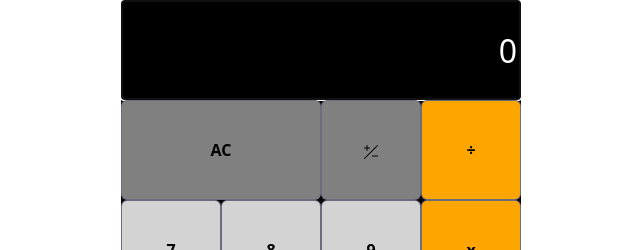
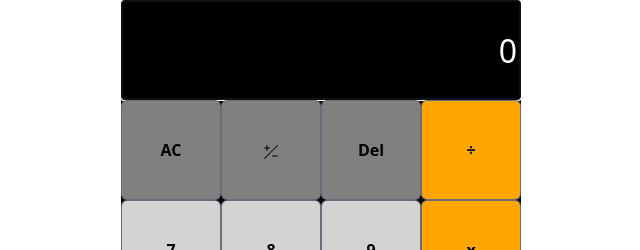
Before and after one commit to villysiu/react-calculator, a React (Create React App) app: page / in a window 1280 px wide. Shown: the top 250 px of the page, without its empty margins (319-959 px from the left). Built offline with nearby package versions, Linux system fonts and the light colour scheme.

Commit message:
add a delete button

```diff
--- /dev/null
+++ b/src/components/ButtonDkGray.js
@@ -0,0 +1,15 @@
+import Button from 'react-bootstrap/Button';
+import { PlusSlashMinus } from 'react-bootstrap-icons'
+
+export const ButtonDkGray = ({btnName, val, keyPressed, handleClick}) => {
+
+    return(
+        <Button
+            key={btnName}
+            id={btnName}
+            className={keyPressed===btnName? "key key_num_active":"key key_dkgray"}
+            onClick={e=>handleClick(val)}>
+                {val==='neg' ? <PlusSlashMinus /> : val}
+        </Button>
+    )
+}
--- /dev/null
+++ b/src/components/ButtonOrange.js
@@ -0,0 +1,12 @@
+import Button from 'react-bootstrap/Button';
+export const ButtonOrange = ({btnName, op, clickedOp, handleClick}) => {
+    return(
+        <Button
+            key={btnName}
+            id={btnName}
+            className={clickedOp===op ? 'key key_white' : 'key key_orange'}
+            onClick={e=>handleClick(op)}>
+                {op==='*' ? 'x' : op==='/'? '÷' : op}
+        </Button>
+    )
+}
--- a/src/components/Calc.js
+++ b/src/components/Calc.js
@@ -17,13 +17,14 @@ export const main = (x) =>{
         case inputArr[0] === 'Error':
             return 'Error'
         case x==='Backspace':
+        case x==='Del':
             [inputArr, output] = backSpaceHelper(inputArr, output)
             break;
         case x==='=':
         case x==='Enter':
             [inputArr, output] = equalHelper(inputArr)
             break;
-        case x==='+/-':
+        case x==='neg':
             [inputArr, output] = negHelper(inputArr, output)
             break;
         case x==='.':
@@ -35,7 +36,9 @@ export const main = (x) =>{
         case x==='/':
             [inputArr, output] = operatorHelper(x,inputArr)
             break;
-
+        // case x==='%':
+        //     [inputArr, output] = percentHelper(x,inputArr)
+        //     break;
         default: //digit 0 to 9
             [inputArr, output] = digitHelper(x,inputArr, output)
             break;
--- a/src/components/Keyboard.js
+++ b/src/components/Keyboard.js
@@ -1,20 +1,22 @@
 import { useEffect } from 'react';
 import Button from 'react-bootstrap/Button';
-import { PlusSlashMinus } from 'react-bootstrap-icons'
 import { useState } from 'react';
 import { main } from './calc';
 import { validateInput } from './inputHelpers';
 import { isOperator } from './calcHelpers';
 import { ButtonLtGray } from './ButtonLtGray';
+import { ButtonOrange } from './ButtonOrange';
+import { ButtonDkGray } from './ButtonDkGray';
 const Keyboard = () => {
-    const [val, setVal] = useState('0')
+    const [output, setOutput] = useState('0')
     const [clickedOp, setClickedOp] = useState(null)
 
     const [keyPressed, setKeyPressed] = useState(null)
     const [altPressed, setAltPressed] = useState(false)
+
     const handleClick = (input) =>{
-        const output = main(input)
-        setVal(output)
+        const res = main(input)
+        setOutput(res)
         setClickedOp(isOperator(input) ? input : null)
     }
 
@@ -36,13 +38,18 @@ const Keyboard = () => {
                 setAltPressed(e.type === 'keydown')
             }
             else if(e.keyCode === 189 && altPressed){
-                setKeyPressed('neg')
+                setKeyPressed('btn-neg')
                 // setAltPressed(false)
                 document.getElementById(`btn-neg`).click();
             }
-            else if(e.keyCode === 190){ //dot
-                setKeyPressed('btn-dot')
-                document.getElementById(`btn-dot`).click();
+
+            else if(e.key === 'Enter'){
+                setKeyPressed('btn-=')
+                document.getElementById(`btn-=`).click();
+            }
+            else if(e.key === 'Backspace'){
+                setKeyPressed('btn-Del')
+                document.getElementById(`btn-Del`).click();
             }
             else {
                 setKeyPressed(`btn-${e.key}`)
@@ -68,7 +75,7 @@ const Keyboard = () => {
             <div>
                 <input
                 autoFocus
-                type="text" className='display_input' value={val}
+                type="text" className='display_input' value={output}
                 onChange={handleChange}
                 onKeyDown={handleKeyPressed}
                 onKeyUp={handleKeyUp}
@@ -77,12 +84,11 @@ const Keyboard = () => {
             <div className='keys'>
                 <div className='keys_pad'>
                     <div className='misc'>
-                        <Button id="btn-AC" className="key key_double key_dkgray" onClick={e=>handleClick('AC')}>AC</Button>
-                        <Button id="btn-neg"
-                            className={keyPressed==='neg' ? "key key_num_active" : "key key_dkgray"}
-                            onClick={e=>handleClick('+/-')}>
-                                <PlusSlashMinus />
-                        </Button>
+                        {
+                            ['AC','neg', 'Del'].map(val =>(
+                                <ButtonDkGray key={val} btnName={"btn-"+val} val={val} keyPressed={keyPressed} handleClick={handleClick} />
+                            ))
+                        }
                     </div>
                     <div className='number_pad'>
                         {
@@ -96,26 +102,20 @@ const Keyboard = () => {
                             onClick={e=>handleClick('0')}>
                                 0
                         </Button>
-                        <ButtonLtGray key="dot" btnName="btn-dot" val="." keyPressed={keyPressed} handleClick={handleClick} />
+                        <ButtonLtGray key="dot" btnName="btn-." val="." keyPressed={keyPressed} handleClick={handleClick} />
 
 
                     </div>
                 </div>
                 <div className='operators_pad'>
                     {
-                        ['/','*','+','-'].map(op=>(
-                            <Button
-                                key={op}
-                                id={"btn-"+op}
-                                className={clickedOp===op ? 'key key_white' : 'key key_orange'}
-                                onClick={e=>handleClick(op)}>
-                                    {op==='*' ? 'x' : op==='/'? '÷' : op}
-                            </Button>
+                        ['/','*','+','-','='].map(op=>(
+                            <ButtonOrange key={op} btnName={"btn-"+op} op={op} clickedOp={clickedOp} handleClick={handleClick} />
                         ))
                     }
-                    <Button id="btn-Enter"
+                    {/* <Button id="btn-Enter"
                     className={keyPressed==="Enter" ? "key key_num_active":"key key_orange"}
-                    onClick={e=>handleClick('Enter')}>=</Button>
+                    onClick={e=>handleClick('Enter')}>=</Button> */}
                 </div>
             </div>
 
--- a/src/components/inputHelpers.js
+++ b/src/components/inputHelpers.js
@@ -1,7 +1,7 @@
 import { calc, isOperator, isMultiplyOrDivide, isPlusOrMinus, isFloat, isInteger } from "./calcHelpers"
 
 export const validateInput = (key) =>{
-    const accepted = new Set(['AC','+','-','*','/','=','.', '+/-','Enter','Backspace', 'Escape', 'Alt'])
+    const accepted = new Set(['AC','+','-','*','/','=','.','Del', 'neg','Enter','Backspace', 'Escape', 'Alt'])
     for(let i=0;i<=9;i++)
         accepted.add(String(i))
 
@@ -125,7 +125,9 @@ export const operatorHelper = (x, inputArr) =>{
     return [[...inputArr, x], inputArr[0]]
 
 }
+export const percentHelper = () =>{
 
+}
 export const digitHelper = (x, inputArr, mem) =>{
      // inputArr[inputArr.length-1] can be +-, */, 0, -0, number(integer or decimal,pos or neg),
      let last = inputArr[inputArr.length-1]
```
